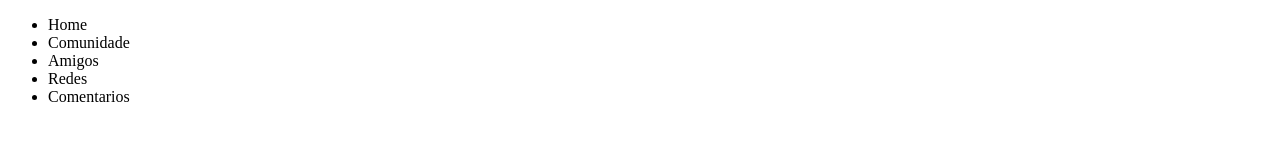
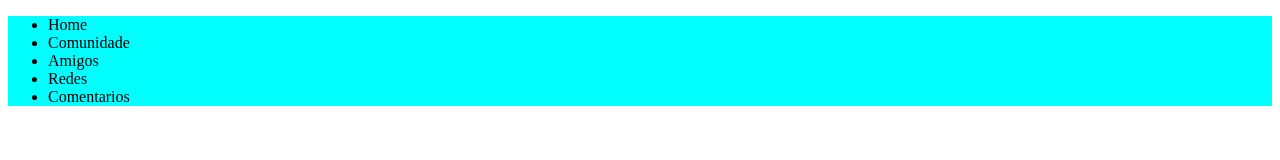
Before and after one commit to ViniciusNabarro/ViniciusNabarro.github.io, a plain HTML site: page index.html in a window 1280 px wide. Drawn offline with Linux system fonts and the light colour scheme.

Commit message:
Add files via upload

```diff
--- a/index.html
+++ b/index.html
@@ -4,6 +4,7 @@
     <meta charset="UTF-8">
     <meta http-equiv="X-UA-Compatible" content="IE=edge">
     <meta name="viewport" content="width=device-width, initial-scale=1.0">
+    <link rel="stylesheet" href="style.css">
     <title>Document</title>
 </head>
 <body>
--- /dev/null
+++ b/style.css
@@ -0,0 +1,3 @@
+header{
+    background-color: aqua;
+}
```
